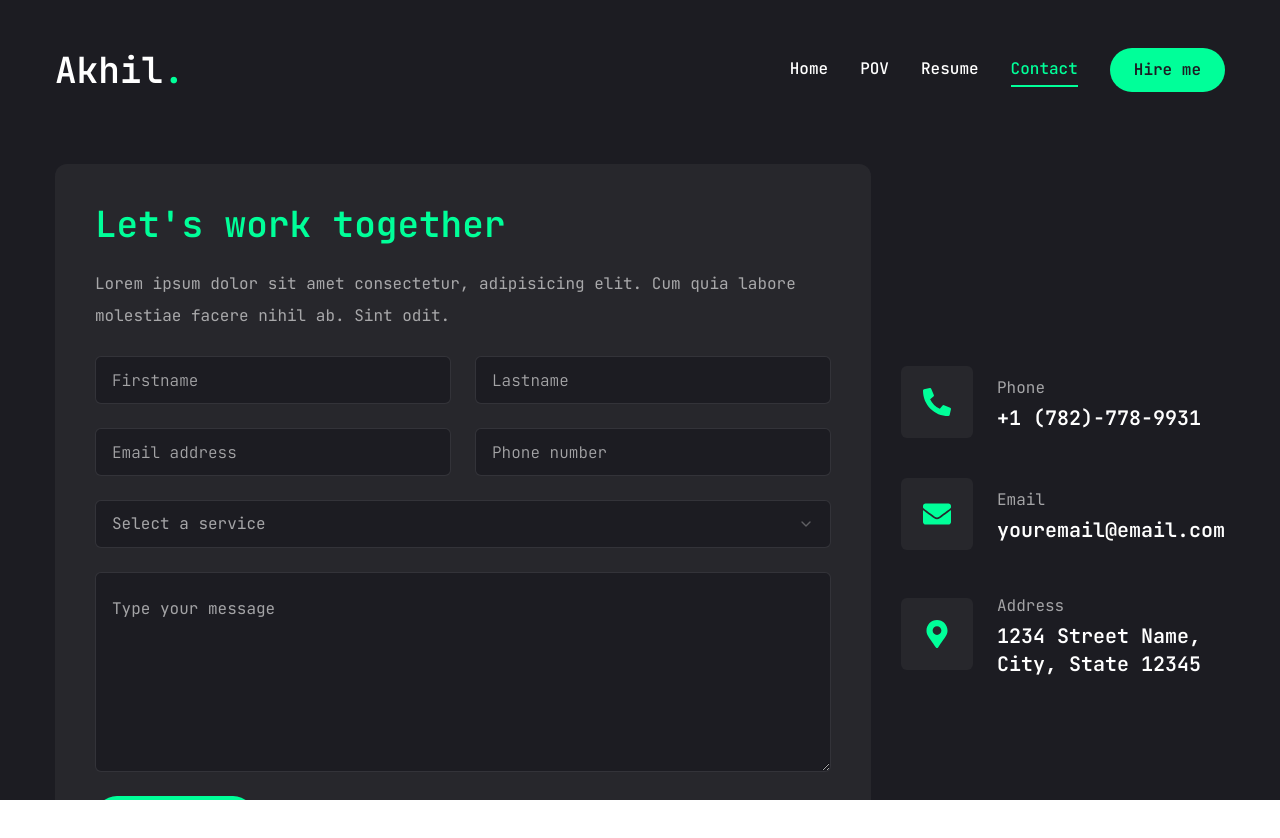
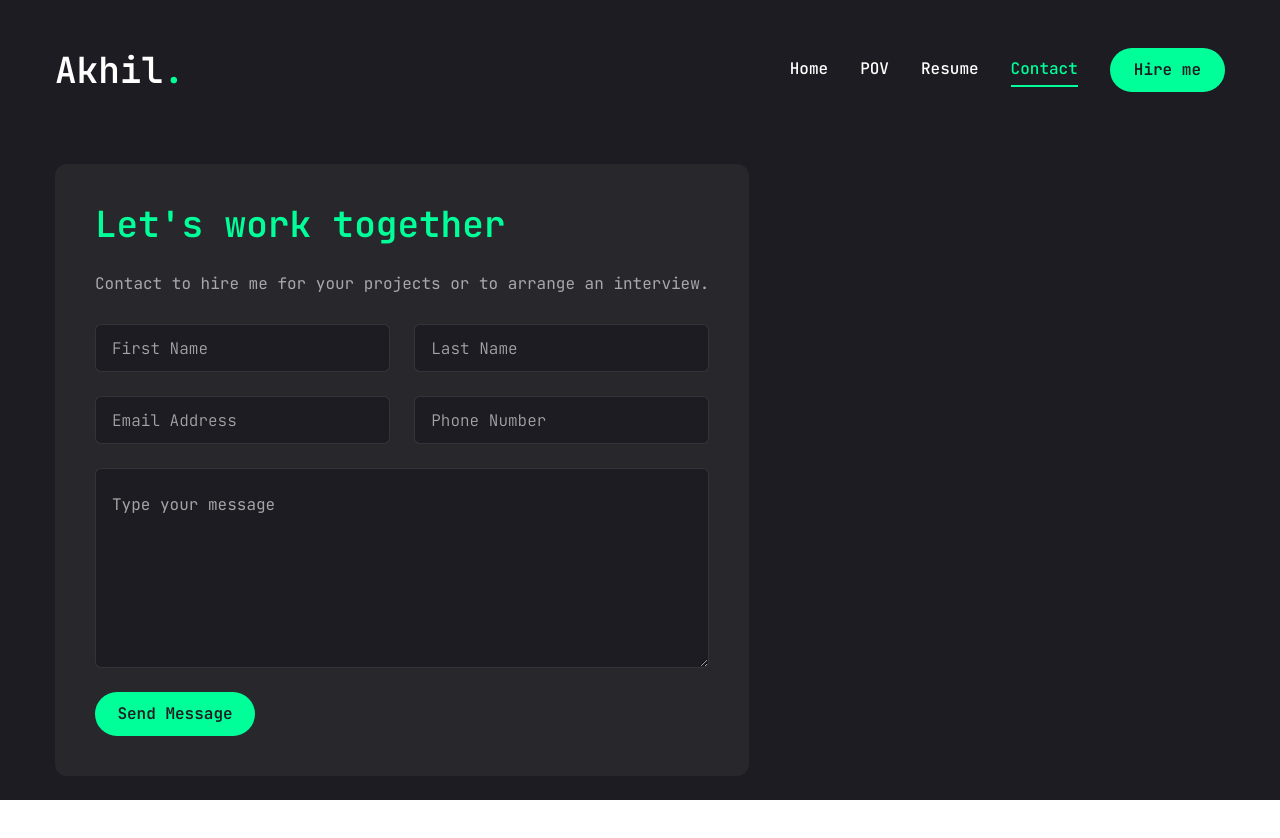
Before and after one commit to Aki0782/akhil-portfolio, a Next.js app: page /contact in a window 1280 px wide. Shown: the top 838 px of the page. After the commit the page ends 800 px from the top, so only its background shows below. Built offline with nearby package versions, Linux system fonts and the light colour scheme.

Commit message:
contact form

```diff
--- a/src/app/contact/page.tsx
+++ b/src/app/contact/page.tsx
@@ -1,40 +1,87 @@
 "use client";
 
-import React from "react";
-import { FaPhoneAlt, FaEnvelope, FaMapMarkerAlt } from "react-icons/fa";
+import React, { useRef, useState } from "react";
+import emailjs from "@emailjs/browser";
 
-const info = [
-  {
-    icon: <FaPhoneAlt />,
-    title: "Phone",
-    description: "+1 (782)-778-9931"
-  },
-  {
-    icon: <FaEnvelope />,
-    title: "Email",
-    description: "youremail@email.com"
-  },
-  {
-    icon: <FaMapMarkerAlt />,
-    title: "Address",
-    description: "1234 Street Name, City, State 12345"
-  }
-];
+// import { FaPhoneAlt, FaEnvelope, FaMapMarkerAlt } from "react-icons/fa";
+
+// const info = [
+//   {
+//     icon: <FaPhoneAlt />,
+//     title: "Phone",
+//     description: "+1 (782)-778-9931"
+//   },
+//   {
+//     icon: <FaEnvelope />,
+//     title: "Email",
+//     description: "youremail@email.com"
+//   },
+//   {
+//     icon: <FaMapMarkerAlt />,
+//     title: "Address",
+//     description: "1234 Street Name, City, State 12345"
+//   }
+// ];
 
 import { motion } from "framer-motion";
 import { Input } from "../../components/ui/input";
-import {
-  Select,
-  SelectContent,
-  SelectGroup,
-  SelectItem,
-  SelectLabel,
-  SelectTrigger,
-  SelectValue
-} from "../../components/ui/select";
+// import {
+//   Select,
+//   SelectContent,
+//   SelectGroup,
+//   SelectItem,
+//   SelectLabel,
+//   SelectTrigger,
+//   SelectValue
+// } from "../../components/ui/select";
 import { Textarea } from "../../components/ui/textarea";
 import { Button } from "../../components/ui/button";
+
+type formDataProps = {
+  firstName: string;
+  lastName: string;
+  email: string;
+  phoneNumber: string;
+  message: string;
+};
+
 const Contact = () => {
+  const formRef = useRef<HTMLFormElement>();
+  const [formData, setFormData] = useState<formDataProps>({
+    firstName: "",
+    lastName: "",
+    email: "",
+    phoneNumber: "",
+    message: ""
+  });
+
+  const formHandler = (
+    e: React.ChangeEvent<HTMLInputElement | HTMLTextAreaElement>
+  ) => {
+    const { name, value } = e.target;
+    setFormData((prevState) => ({
+      ...prevState,
+      [name]: value
+    }));
+  };
+
+  const submitHandler: React.FormEventHandler<HTMLFormElement> = async (e) => {
+    e.preventDefault();
+
+    try {
+      const sendEmail = await emailjs.sendForm(
+        process.env.NEXT_PUBLIC_EMAILJS_SERVICE_ID,
+        process.env.NEXT_PUBLIC_EMAILJS_TEMPLATE_ID,
+        formRef.current,
+        {
+          publicKey: process.env.NEXT_PUBLIC_EMAILJS_PUBLIC_KEY
+        }
+      );
+      console.log(sendEmail);
+    } catch (error) {
+      console.log("Failed to send email: ", error);
+    }
+  };
   return (
     <motion.section
       initial={{ opacity: 0 }}
@@ -53,23 +100,52 @@ const Contact = () => {
           {/* form */}
           <div className="xl:h-[54%] order-2 xl:order-none">
             <form
+              ref={formRef}
+              onSubmit={submitHandler}
               className="flex flex-col gap-6 p-10 bg-[#27272c] rounded-xl"
               action=""
             >
               <h3 className="text-4xl text-accent">Let&apos;s work together</h3>
               <p className="text-white/60">
-                Lorem ipsum dolor sit amet consectetur, adipisicing elit. Cum
-                quia labore molestiae facere nihil ab. Sint odit.
+                Contact to hire me for your projects or to arrange an interview.
               </p>
               {/* input */}
               <div className="grid grid-cols-1 md:grid-cols-2 gap-6">
-                <Input type="firstName" placeholder="Firstname" />
-                <Input type="lastname" placeholder="Lastname" />
-                <Input type="email" placeholder="Email address" />
-                <Input type="phone number" placeholder="Phone number" />
+                <Input
+                  type="firstName"
+                  name="firstName"
+                  placeholder="First Name"
+                  value={formData?.firstName}
+                  onChange={formHandler}
+                  required
+                />
+                <Input
+                  type="lastname"
+                  name="lastName"
+                  placeholder="Last Name"
+                  value={formData?.lastName}
+                  onChange={formHandler}
+                  required
+                />
+                <Input
+                  type="email"
+                  name="email"
+                  placeholder="Email Address"
+                  value={formData?.email}
+                  onChange={formHandler}
+                  required
+                />
+                <Input
+                  type="number"
+                  name="phoneNumber"
+                  placeholder="Phone Number"
+                  value={formData?.phoneNumber}
+                  onChange={formHandler}
+                  required
+                />
               </div>
               {/* Select */}
-              <Select>
+              {/* <Select>
                 <SelectTrigger className="w-full">
                   <SelectValue placeholder="Select a service" />
                 </SelectTrigger>
@@ -81,8 +157,15 @@ const Contact = () => {
                     <SelectItem value="mst">SEO</SelectItem>
                   </SelectGroup>
                 </SelectContent>
-              </Select>
-              <Textarea className="h-[200px]" placeholder="Type your message" />
+              </Select> */}
+              <Textarea
+                className="h-[200px]"
+                placeholder="Type your message"
+                name="message"
+                value={formData?.message}
+                onChange={formHandler}
+                required
+              />
               {/* button */}
               <Button size="default" className="max-w-40">
                 Send Message
@@ -90,7 +173,7 @@ const Contact = () => {
             </form>
           </div>
           {/* info */}
-          <div className="flex-1 flex items-center xl:justify-end order-1 xl:order-none mb-8 xl:mb-0 ">
+          {/* <div className="flex-1 flex items-center xl:justify-end order-1 xl:order-none mb-8 xl:mb-0 ">
             <ul className="flex flex-col gap-10">
               {info.map((item, i) => {
                 return (
@@ -106,7 +189,7 @@ const Contact = () => {
                 );
               })}
             </ul>
-          </div>
+          </div> */}
         </div>
       </div>
     </motion.section>
```
